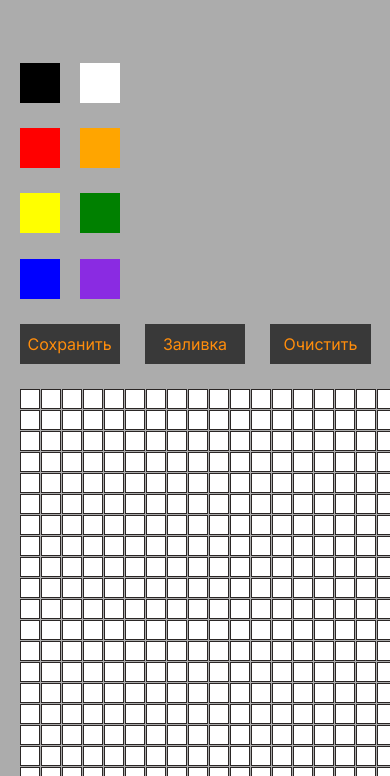
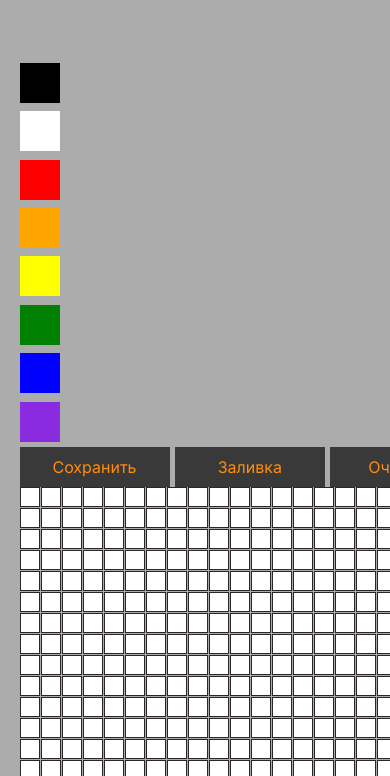
Before and after one commit to arslannn123/pixel, a plain HTML site: page redactor.html in a window 390 px wide. Shown: the part 68-844 px from the top of the page. Drawn offline with nearby package versions, Linux system fonts and the light colour scheme.

Commit message:
Add files via upload

```diff
--- a/redactor.css
+++ b/redactor.css
@@ -103,13 +103,15 @@ body{
 }
 .tools{
     gap: 3vh;
-    display: flex;
+    display: grid;
+    margin: 0 auto;
+    grid-template-columns: 130px 130px 130px;
     border: 3px;
 }
 .palitra{
-    gap: 3vh;
-    display: grid;
-    grid-template-columns: 35px 35px;
+    display: flex;
+    flex-direction: column;
+    gap: 1vh;
 }
 
 .color{
@@ -136,6 +138,7 @@ body{
     display: grid;
     grid-template-columns: repeat(32, 20px);
     gap: 1px;
+    margin:  0 auto;
 }
 
 .pixel {
@@ -153,3 +156,15 @@ body{
     color: #2A2625;
     margin-bottom: 40px;
 }
+.container-draw{
+    display: grid;
+    grid-template-columns: 1fr 3fr;
+}
+@media (max-width: 610px) {
+    .container-draw{
+        display: flex;
+        flex-direction: column;
+        gap: 5px;
+    }
+
+}
--- a/redactor.html
+++ b/redactor.html
@@ -25,6 +25,7 @@
         <a href="index.html" class="logo">
             Pixel
         </a>
+        <div class="container-draw">
             <div class="palitra">
                 <button class="color" style="background-color: black;"></button>
                 <button class="color" style="background-color: white;"></button>
@@ -35,6 +36,7 @@
                 <button class="color" style="background-color: blue;"></button>
                 <button class="color" style="background-color: blueviolet;"></button>
             </div>
+            <div class="grid-container">
                 <div class="tools">
                     <button id="save">Сохранить</button>
                     <button id="fill">Заливка</button>
@@ -42,6 +44,8 @@
                 </div>
                 <div id="grid"></div>
             </div>
+        </div>
+    </div>
     <script src="main.js"></script>
     </div>
 </body>
```
Also changed, not shown: index.css (+7 -0 lines), Без названия.jfif (added). Lines whose indentation alone changed are shown as unchanged.
